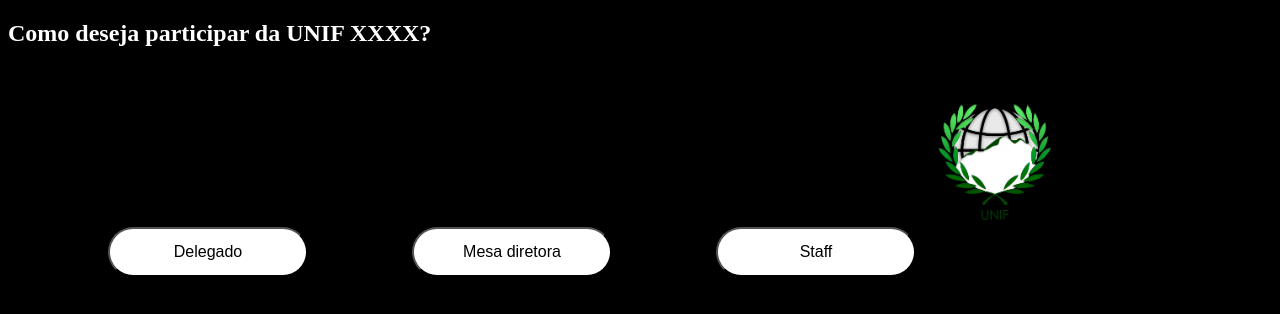
After one commit to MatheusRCastro/unif, a PHP site: page /pages/participacao.html in a window 1280 px wide. The commit adds this page. Shown: the top 314 px of the page. Run offline with PHP 8.4, Linux system fonts and the light colour scheme.

Commit message:
avanço na página de participação

```diff
--- a/pages/cadastrounif.html
+++ b/pages/cadastrounif.html
@@ -9,7 +9,7 @@
 </head>
 
 <body>
-  <div class="container">
+
   <div class="logo-box">
     <img src="/./images/unif.jpg" alt="Logo UNIF" class="logo">
 
@@ -65,7 +65,7 @@
 
       <button type="submit">Submeter</button>
     </form>
-    </div>
+
   </div>
 
   <script src="/./scripts/cadastrounif.js">
--- /dev/null
+++ b/pages/participacao.html
@@ -0,0 +1,22 @@
+<!DOCTYPE html>
+<html lang="en">
+
+<head>
+    <meta charset="UTF-8">
+    <meta name="viewport" content="width=device-width, initial-scale=1.0">
+    <link rel="stylesheet" href="/./styles/global.css">
+    <link rel="stylesheet" href="/./styles/participacao.css">
+    <title>inscriçao</title>
+</head>
+
+<body class="body">
+
+        <h2 class="text">  Como deseja participar da UNIF XXXX?</h2>
+        <button class="buttons">Delegado</button>
+        <button class="buttons">Mesa diretora</button>
+        <button class="buttons">Staff</button>
+        <img src="/./images/unif.jpg" alt="logo" id="imagem">
+
+</body>
+
+</html>
--- a/styles/global.css
+++ b/styles/global.css
@@ -5,7 +5,6 @@
     text-decoration: none;
 }
 
-
 .buttonSolid{
     border-radius: 5px;
     color: white;
--- /dev/null
+++ b/styles/participacao.css
@@ -0,0 +1,29 @@
+.body{
+    background-color: black;
+}
+
+.text{
+    color: white;
+}
+
+.buttons{
+
+        border-radius: 5px;
+        color: black;
+        background-color: white;
+        width: 200px; /* Define a largura dos botões */
+        height: 50px; /* Define a altura dos botões */
+        font-size: 16px; /* Ajusta o tamanho da fonte */
+        padding: 10px; /* Adiciona espaço interno */
+        border-radius: 50px;
+        margin-left: 100px;
+}
+
+
+
+#imagem {
+    width: 150px; /* Define a largura da imagem */
+
+    margin-top: 20px; /* Adiciona espaço acima da imagem */
+    margin-bottom: 20px; /* Adiciona espaço abaixo da imagem */
+}
```
Also changed, not shown: styles/cadastrounif.css (+15 -13 lines). Lines whose indentation alone changed are shown as unchanged.
